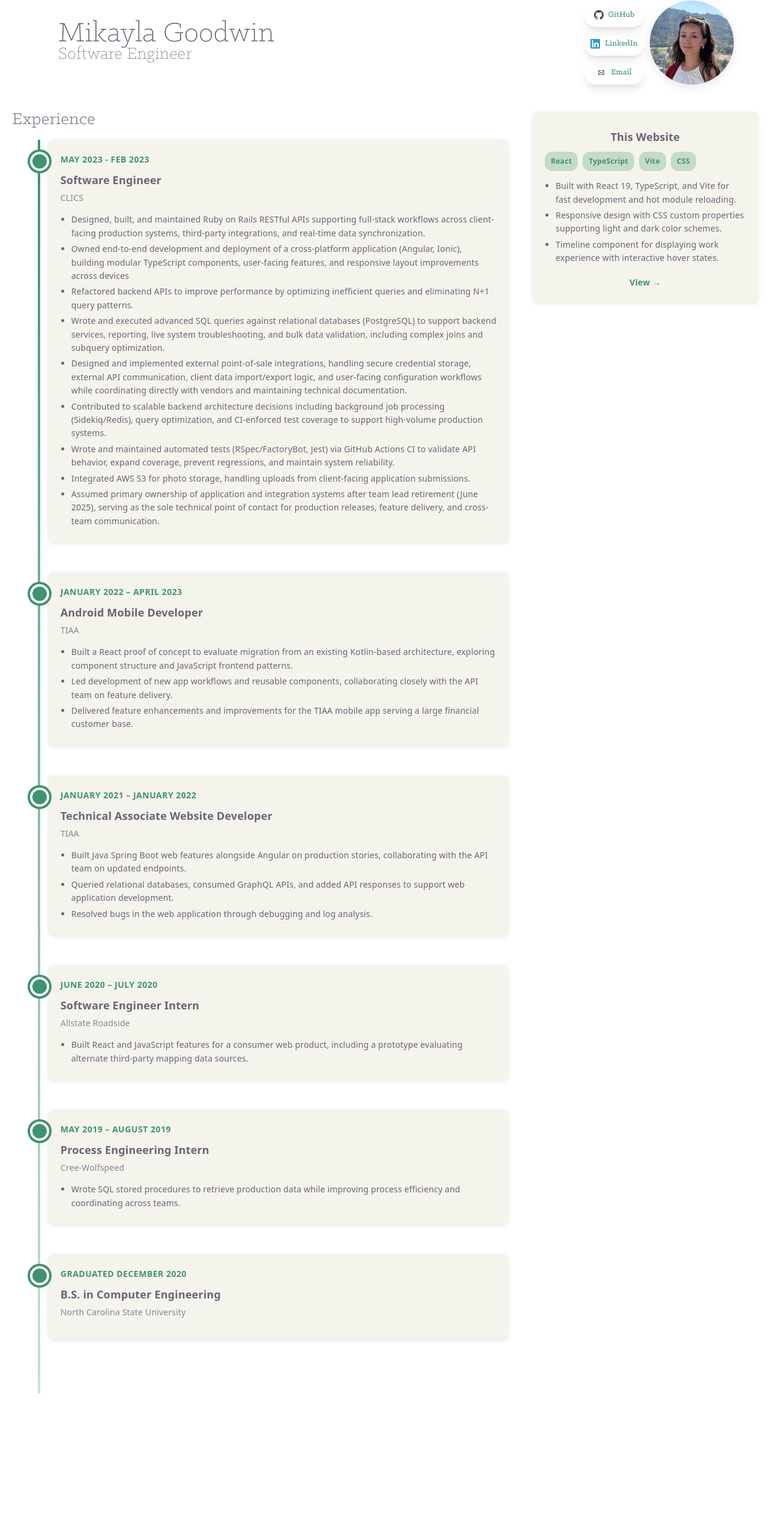
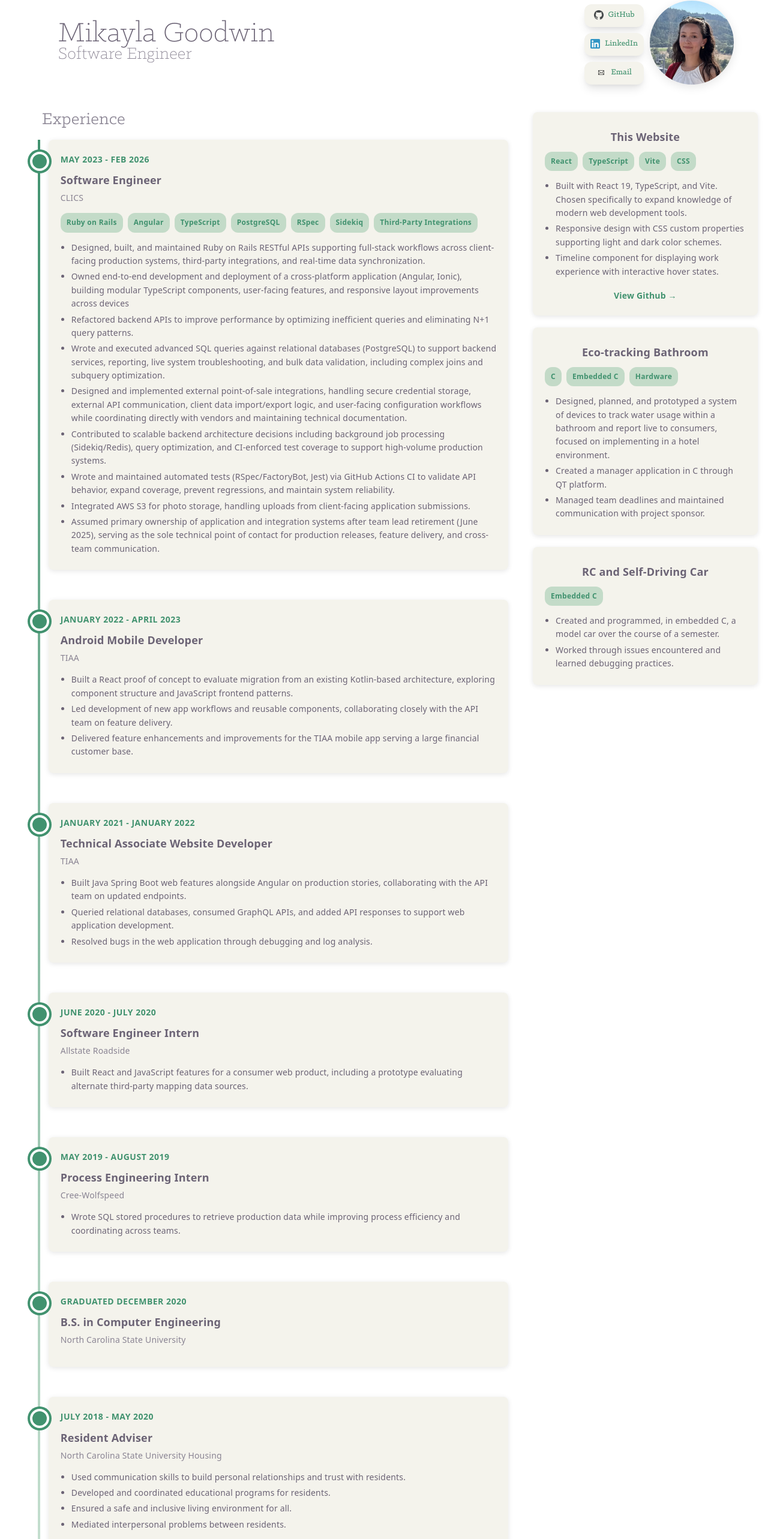
Before and after one commit to mikaylacora/me, a React (Vite) app: page / in a window 1280 px wide. Shown: the part 39-2605 px from the top of the page at 60% size. Before the commit the page ends 2362 px from the top, so only its background shows below. Built offline with nearby package versions, Linux system fonts and the light colour scheme.

Commit message:
remove unused components. Adjust style for contact links

```diff
--- a/src/App.css
+++ b/src/App.css
@@ -89,6 +89,7 @@ h2 {
   h2{
     text-align: left;
     margin: 0;
+    margin-left: 50px;
     font-size: 30px;
     color: var(--muted-text);
     font-family: 'Klinic Slab', sans-serif;
--- a/src/App.tsx
+++ b/src/App.tsx
@@ -1,25 +1,18 @@
-import { useState } from 'react'
 import meImg from './assets/me.png'
 import Timeline from './components/Timeline'
 import Projects from './components/Projects'
-import Tabs from './components/Tabs'
 import ContactLinks from './components/ContactLinks'
 import './App.css'
 
 function App() {
-  const [activeTab, setActiveTab] = useState('experience')
 
-  const tabs = [
-    { id: 'experience', label: 'Experience' },
-    { id: 'projects', label: 'Projects' },
-  ]
-
-  const jobs = [
+  const experiences = [
     {
       id: '1',
-      date: 'May 2023 - Feb 2023',
+      date: 'May 2023 - Feb 2026',
       title: 'Software Engineer',
       company: 'CLICS',
+      technologies: ['Ruby on Rails', 'Angular', 'TypeScript', 'PostgreSQL', 'RSpec', 'Sidekiq', 'Third-Party Integrations'],
       bullets: [
         'Designed, built, and maintained Ruby on Rails RESTful APIs supporting full-stack workflows across client-facing production systems, third-party integrations, and real-time data synchronization.',
         'Owned end-to-end development and deployment of a cross-platform application (Angular, Ionic), building modular TypeScript components, user-facing features, and responsive layout improvements across devices',
@@ -34,7 +27,7 @@ function App() {
     },
     {
       id: '2',
-      date: 'January 2022 – April 2023',
+      date: 'January 2022 - April 2023',
       title: 'Android Mobile Developer',
       company: 'TIAA',
       bullets: [
@@ -45,7 +38,7 @@ function App() {
     },
     {
       id: '3',
-      date: 'January 2021 – January 2022',
+      date: 'January 2021 - January 2022',
       title: 'Technical Associate Website Developer',
       company: 'TIAA',
       bullets: [
@@ -56,7 +49,7 @@ function App() {
     },
     {
       id: '4',
-      date: 'June 2020 – July 2020',
+      date: 'June 2020 - July 2020',
       title: 'Software Engineer Intern',
       company: 'Allstate Roadside',
       bullets: [
@@ -65,7 +58,7 @@ function App() {
     },
     {
       id: '5',
-      date: 'May 2019 – August 2019',
+      date: 'May 2019 - August 2019',
       title: 'Process Engineering Intern',
       company: 'Cree-Wolfspeed',
       bullets: [
@@ -78,6 +71,18 @@ function App() {
       title: 'B.S. in Computer Engineering',
       company: 'North Carolina State University',
       bullets: []
+    },
+    {
+      id: '7',
+      date: 'July 2018 - May 2020',
+      title: 'Resident Adviser',
+      company: 'North Carolina State University Housing',
+      bullets: [
+        'Used communication skills to build personal relationships and trust with residents.',
+        'Developed and coordinated educational programs for residents.',
+        'Ensured a safe and inclusive living environment for all.',
+        'Mediated interpersonal problems between residents.'
+      ]
     }
   ]
 
@@ -89,11 +94,32 @@ function App() {
       technologies: ['React', 'TypeScript', 'Vite', 'CSS'],
       link: 'https://github.com/mikaylacora/me',
       bullets: [
-        'Built with React 19, TypeScript, and Vite for fast development and hot module reloading.',
+        'Built with React 19, TypeScript, and Vite. Chosen specifically to expand knowledge of modern web development tools.',
         'Responsive design with CSS custom properties supporting light and dark color schemes.',
         'Timeline component for displaying work experience with interactive hover states.',
       ]
     },
+    {
+      id: '2',
+      name: 'Eco-tracking Bathroom',
+      description: 'Senior Design',
+      technologies: ['C', 'Embedded C', 'Hardware'],
+      bullets: [
+        'Designed, planned, and prototyped a system of devices to track water usage within a bathroom and report live to consumers, focused on implementing in a hotel environment.',
+        'Created a manager application in C through QT platform.',
+        'Managed team deadlines and maintained communication with project sponsor.'
+      ]
+    },
+    {
+      id: '3',
+      name: 'RC and Self-Driving Car',
+      description: 'Embedded Systems Class',
+      technologies: ['Embedded C'],
+      bullets: [
+        'Created and programmed, in embedded C, a model car over the course of a semester.',
+        'Worked through issues encountered and learned debugging practices.'
+      ]
+    }
   ]
 
   return (
@@ -116,7 +142,7 @@ function App() {
       <section id="content">
         <section id="Experience">
           <h2>Experience</h2>
-          <Timeline jobs={jobs} />
+          <Timeline experiences={experiences} />
         </section>
         <section id="Projects">
           <Projects projects={projects} />
--- a/src/components/Card.tsx
+++ b/src/components/Card.tsx
@@ -37,7 +37,7 @@ export default function Card({date, title, subtitle, bullets, technologies, link
           rel="noopener noreferrer"
           className="link"
         >
-          View →
+          View Github →
         </a>
       )}
     </div>
--- a/src/components/ContactLink.css
+++ b/src/components/ContactLink.css
@@ -11,12 +11,13 @@
   font-weight: 500;
   border: none;
   border-bottom: 2px solid transparent;
-  border-radius: 20px;
   transition: all 0.2s ease;
   cursor: pointer;
   width: 100%;
   position: relative;
   box-shadow: var(--shadow);
+  background: var(--muted-bg);
+  border-radius: 12px;
 
   img {
     width: 16px;
--- a/src/components/Projects.css
+++ b/src/components/Projects.css
@@ -1,11 +1,9 @@
-/* .projects-grid {
-  display: grid;
-  grid-template-columns: repeat(auto-fill, minmax(460px, 1fr));
-  gap: 24px;
-  max-width: 1000px;
-  margin: 0 auto;
-  padding: 30px 0;
-} */
+.projects-grid {
+  display: flex;
+  flex-direction: column;
+  justify-content: space-evenly;
+  gap: 20px;
+}
 
 @media (max-width: 768px) {
   .projects-grid {
--- a/src/components/Timeline.tsx
+++ b/src/components/Timeline.tsx
@@ -1,7 +1,7 @@
 import Card from './Card'
 import './Timeline.css'
 
-interface TimelineJob {
+interface TimelineExperience {
   id: string
   date: string
   title: string
@@ -11,22 +11,22 @@ interface TimelineJob {
 }
 
 interface TimelineProps {
-  jobs: TimelineJob[]
+  experiences: TimelineExperience[]
 }
 
-export default function Timeline({ jobs }: TimelineProps) {
+export default function Timeline({ experiences }: TimelineProps) {
   return (
     <div className="timeline-container">
       <div className="timeline-line"></div>
-      {jobs.map((job) => (
-        <div key={job.id} className="timeline-item">
+      {experiences.map((experience) => (
+        <div key={experience.id} className="timeline-item">
           <div className="timeline-marker"></div>
           <Card
-            date={job.date}
-            title={job.title}
-            subtitle={job.company}
-            bullets={job.bullets}
-            technologies={job.technologies}
+            date={experience.date}
+            title={experience.title}
+            subtitle={experience.company}
+            bullets={experience.bullets}
+            technologies={experience.technologies}
           />
         </div>
       ))}
```
Also changed, not shown: src/components/Tabs.css (deleted, +0 -42 lines), src/components/Tabs.tsx (deleted, +0 -26 lines).
